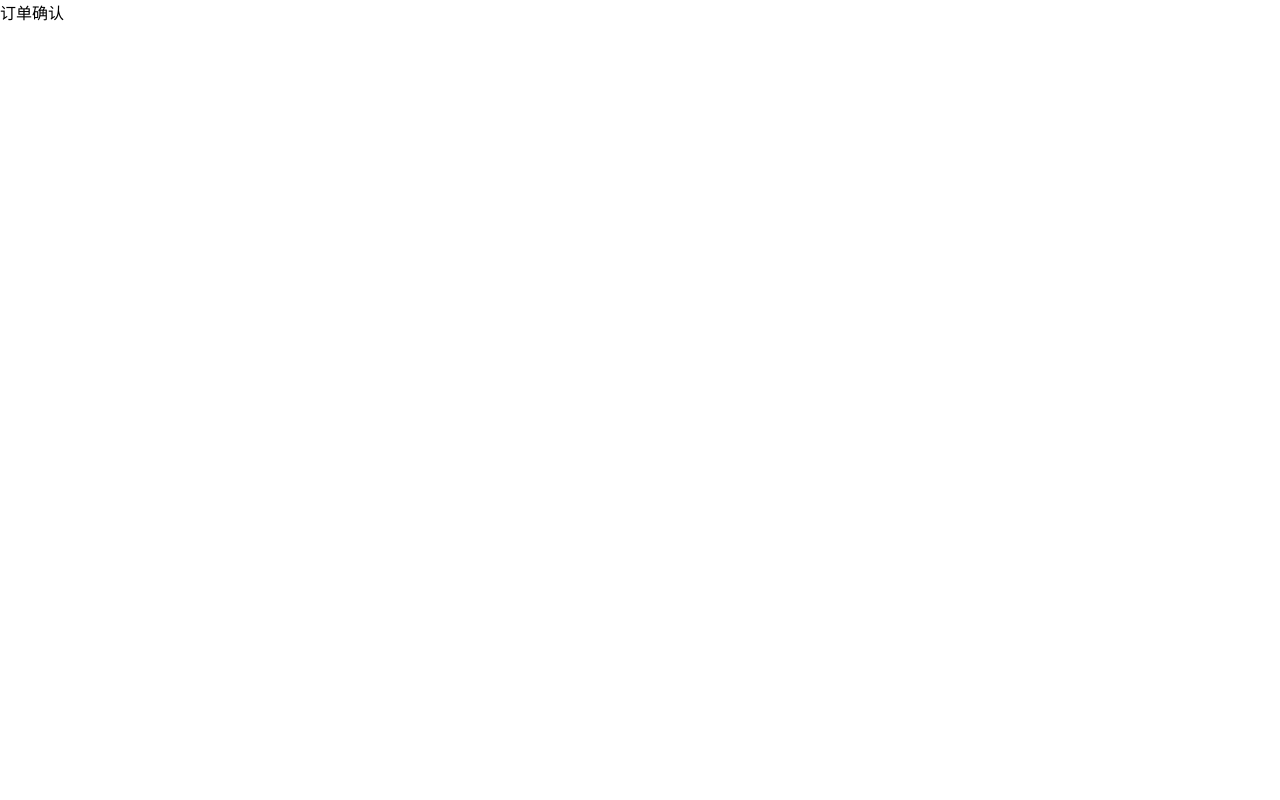
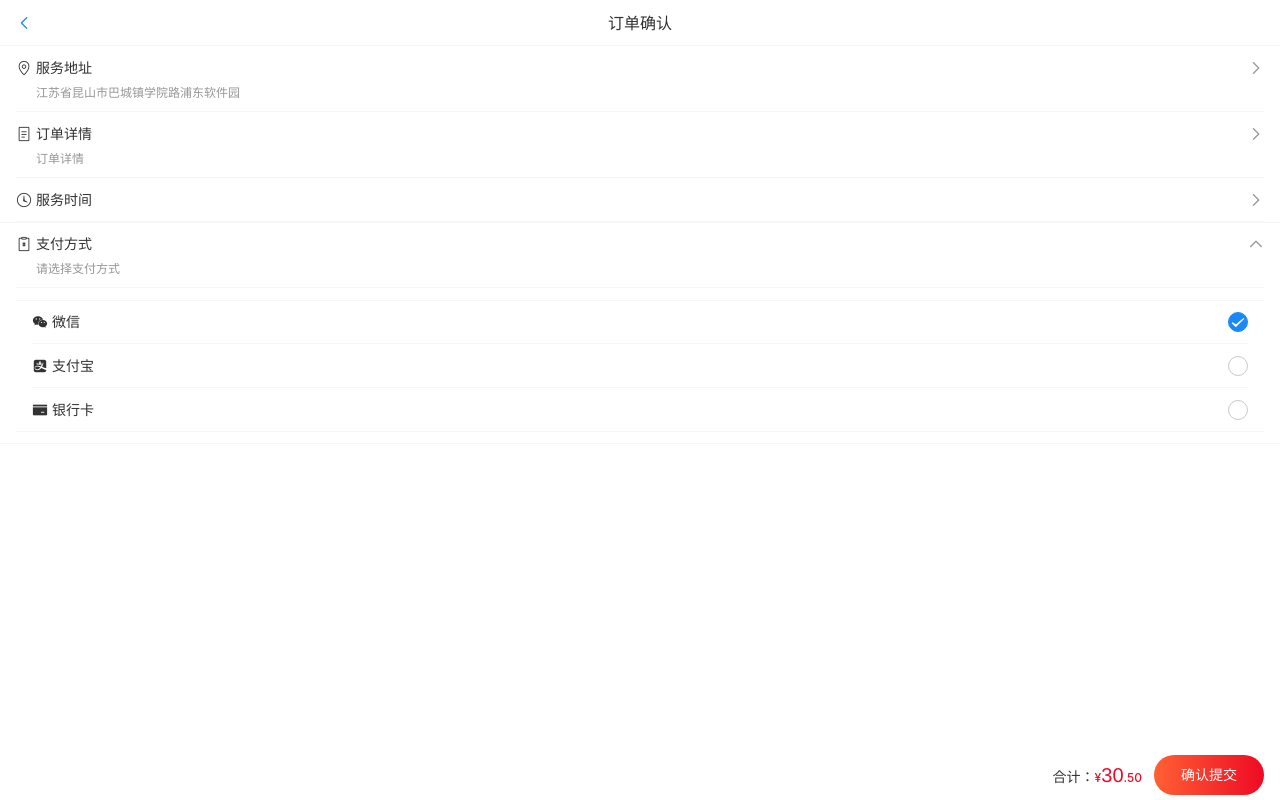
Before and after one commit to weixq77/DomesticServiceApp, a Vue app: page /submitorder in a window 1280 px wide. Built offline with nearby package versions, Linux system fonts and the light colour scheme.

Commit message:
[zys]上传提交订单的功能

```diff
--- a/src/pages/SubmitOrder.vue
+++ b/src/pages/SubmitOrder.vue
@@ -1,14 +1,84 @@
 <template>
     <div id="order">
        <!-- 商品展示 -->
-       订单确认
+    <van-nav-bar
+        title="订单确认"
+        left-arrow
+        @click-left="onClickLeft"
+        />
+          <van-cell title="服务地址" icon="location-o"
+          :label="address" is-link />
+          <van-cell title="订单详情" icon="orders-o"
+          :label="order" is-link />
+           <!-- <div>订单信息</div> -->
+         <van-cell is-link @click="showPopup" icon="underway-o" label="请选择服务时间">服务时间</van-cell>
+            <van-popup
+                v-model="show"
+                position="bottom"
+                :style="{ height: '50%' }"
+                >
+                <van-datetime-picker
+                    v-model="currentDate"
+                    type="datetime"
+                    :min-date="minDate"
+                    :max-date="maxDate"
+                    />
+            </van-popup>
+            <van-collapse v-model="activeNames">
+                <van-collapse-item title="支付方式" name="1" label="请选择支付方式" icon="bill-o">
+                    <van-radio-group v-model="radio">
+                            <van-cell-group>
+                                <van-cell title="微信" clickable @click="radio = '1'" icon="wechat">
+                                <van-radio slot="right-icon" name="1" />
+                                </van-cell>
+                                <van-cell title="支付宝" clickable @click="radio = '2'" icon="alipay" >
+                                <van-radio slot="right-icon" name="2" />
+                                </van-cell>
+                                 <van-cell title="银行卡" clickable @click="radio = '3'" icon="card" >
+                                <van-radio slot="right-icon" name="3" />
+                                </van-cell>
+                            </van-cell-group>
+                            </van-radio-group>
+                    </van-collapse-item>
+            </van-collapse>
+
+        <van-submit-bar
+            :price="3050"
+            button-text="确认提交"
+            @submit="onSubmit"
+            />
     </div>
 </template>
 <script>
 export default {
-    name:'order',
-    data() {
 
+    data(){
+        return{
+           address:'江苏省昆山市巴城镇学院路浦东软件园',
+           order:"订单详情",
+           show: false,
+            minHour: 10,
+            maxHour: 20,
+            minDate: new Date(),
+            maxDate: new Date(2019, 10, 1),
+            currentDate: new Date(),
+             radio: '1',
+            activeNames: ['1']
+
+        }
+    },
+    methods:{
+        onClickLeft() {
+          this.$router.push("/product")
+        },
+        onSubmit(){
+            alert("提交成功");
+             this.$router.push("/home")
+
+        },
+        showPopup() {
+            this.show = true;
+            }
     }
 }
 </script>
```
